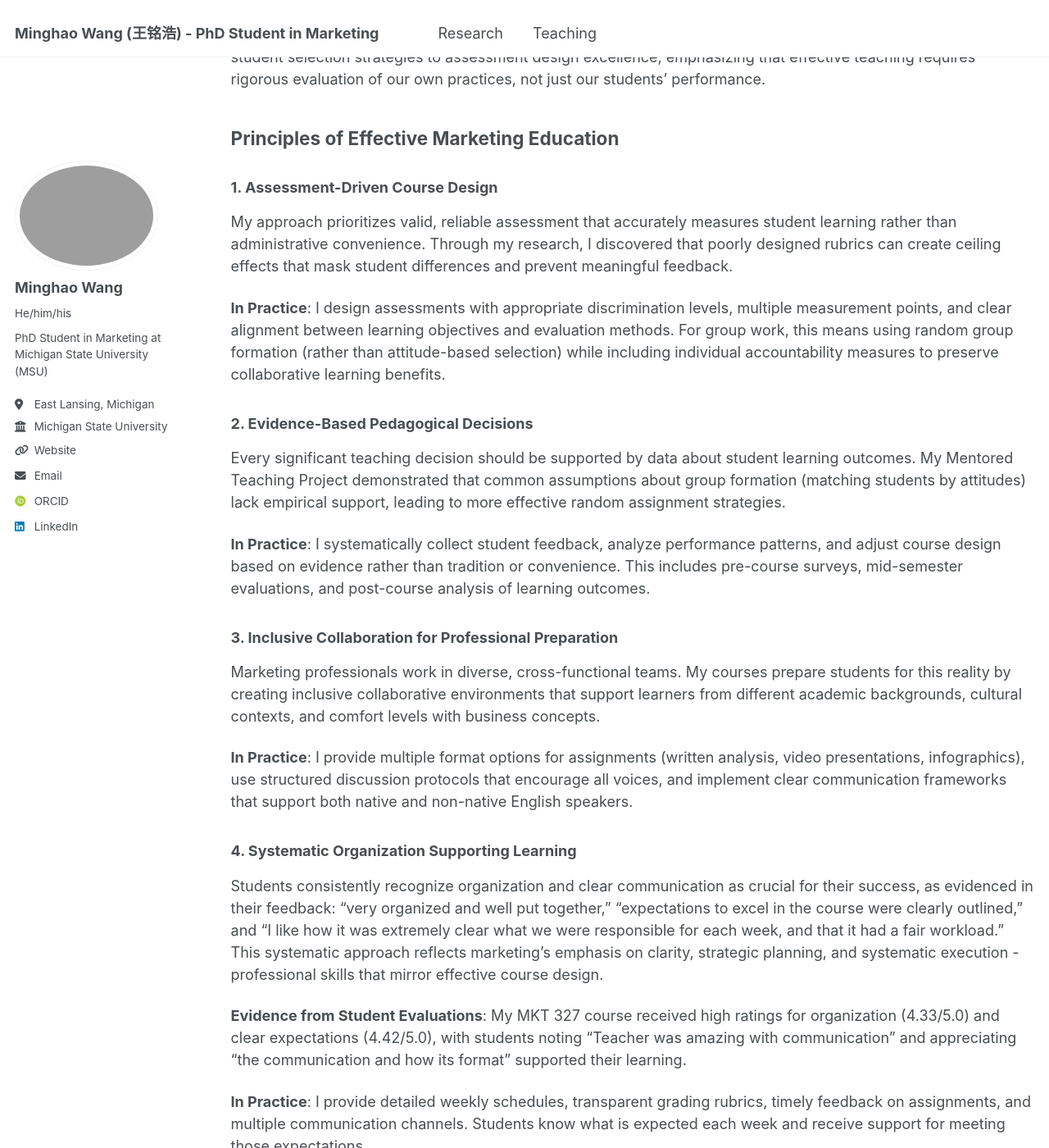
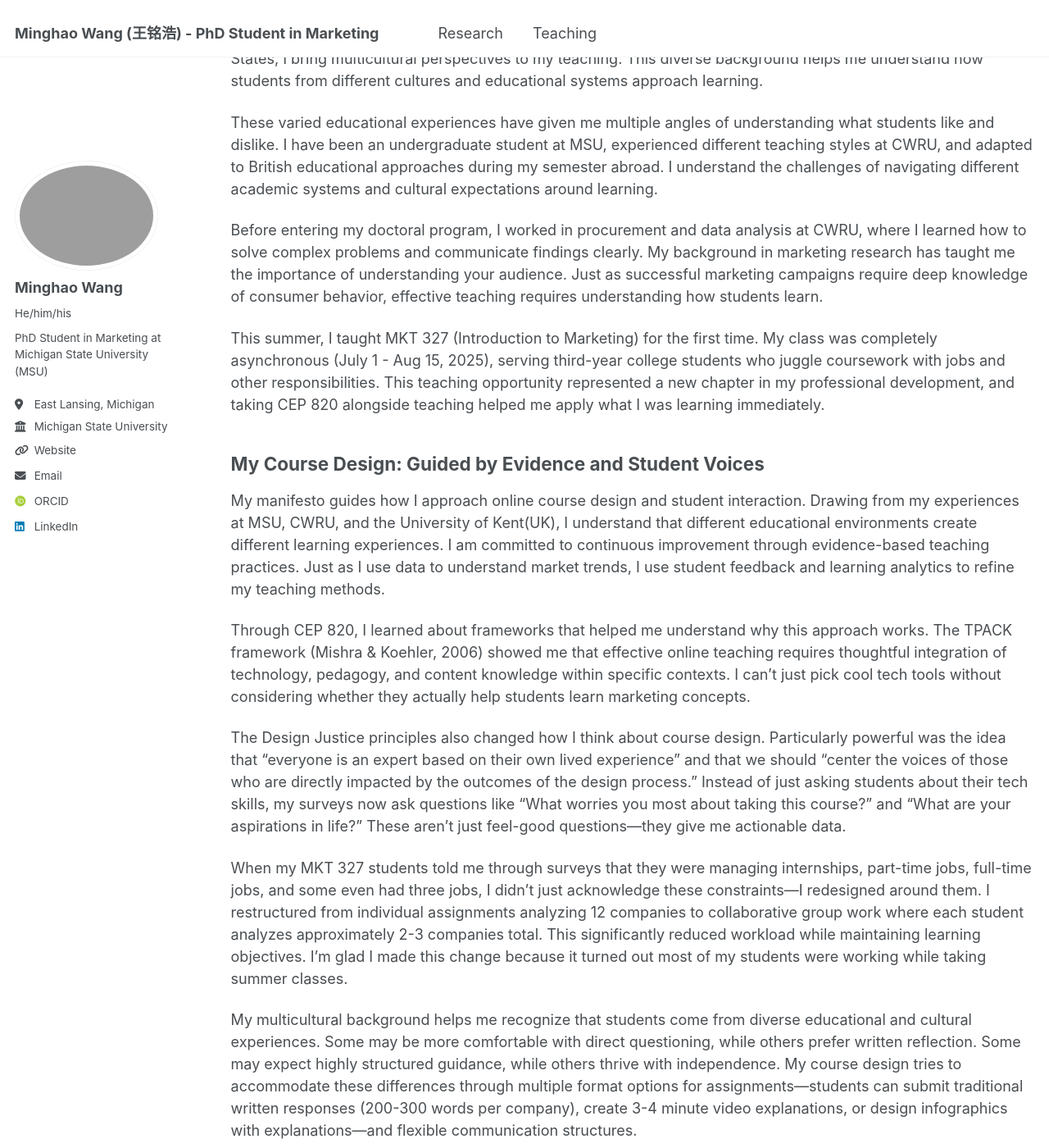
Before and after one commit to minghaowang-research/minghaowang-research.github.io, a Jekyll site: the page built from _teaching/teaching-philosophy.md, in a window 1280 px wide and 1400 px high, scrolled down 426 px. Shown: the whole window at 82% size. Built offline with Jekyll 4.4.1, drawn with Linux system fonts in a browser that asks for light colours; some web fonts are replaced; some of the changed text lies outside the part shown.

Commit message:
update again for teaching page

```diff
--- a/_teaching/teaching-philosophy.md
+++ b/_teaching/teaching-philosophy.md
@@ -8,110 +8,77 @@ author_profile: true
 ---
 
 <!-- excerpt-end -->
-## Evidence-Based Marketing Education for Diverse Learners
+# My Revisited Online Teaching Manifesto (Updated Aug 2025)
 
-## Core Teaching Philosophy
+## Who I Am: Personal and Professional Context
 
-My teaching philosophy centers on **evidence-based marketing education** that combines systematic assessment design with inclusive collaborative learning. Rather than relying on assumptions about student capabilities or preferences, I use data to understand how students learn and continuously refine my pedagogical approaches based on empirical evidence.
+My name is Minghao Wang, a first-year PhD student (started in Fall 2024) in Marketing at Michigan State University. My educational journey spans multiple institutions and countries, giving me diverse perspectives on learning and teaching. I earned two Bachelor's degrees from MSU - one in Supply Chain Management and in Psychology. I also hold two Master's degrees: an M.S. in Marketing Research from MSU and an M.S. in Management Business Analytics and Intelligence from Case Western Reserve University (CWRU).
 
-This philosophy evolved significantly through my Mentored Teaching Project, which revealed that **how we assess collaborative work matters more than how we form groups**. This fundamental insight shifted my focus from student selection strategies to assessment design excellence, emphasizing that effective teaching requires rigorous evaluation of our own practices, not just our students' performance.
+My international experience includes studying abroad at the University of Kent in the United Kingdom (Canterbury) for one semester during my psychology studies. As someone originally from China now studying in the United States, I bring multicultural perspectives to my teaching. This diverse background helps me understand how students from different cultures and educational systems approach learning.
 
-## Principles of Effective Marketing Education
+These varied educational experiences have given me multiple angles of understanding what students like and dislike. I have been an undergraduate student at MSU, experienced different teaching styles at CWRU, and adapted to British educational approaches during my semester abroad. I understand the challenges of navigating different academic systems and cultural expectations around learning.
 
-### 1. Assessment-Driven Course Design
+Before entering my doctoral program, I worked in procurement and data analysis at CWRU, where I learned how to solve complex problems and communicate findings clearly. My background in marketing research has taught me the importance of understanding your audience. Just as successful marketing campaigns require deep knowledge of consumer behavior, effective teaching requires understanding how students learn.
 
-My approach prioritizes valid, reliable assessment that accurately measures student learning rather than administrative convenience. Through my research, I discovered that poorly designed rubrics can create ceiling effects that mask student differences and prevent meaningful feedback.
+This summer, I taught MKT 327 (Introduction to Marketing) for the first time. My class was completely asynchronous (July 1 - Aug 15, 2025), serving third-year college students who juggle coursework with jobs and other responsibilities. This teaching opportunity represented a new chapter in my professional development, and taking CEP 820 alongside teaching helped me apply what I was learning immediately.
 
-**In Practice**: I design assessments with appropriate discrimination levels, multiple measurement points, and clear alignment between learning objectives and evaluation methods. For group work, this means using random group formation (rather than attitude-based selection) while including individual accountability measures to preserve collaborative learning benefits.
+## My Course Design: Guided by Evidence and Student Voices
 
-### 2. Evidence-Based Pedagogical Decisions
+My manifesto guides how I approach online course design and student interaction. Drawing from my experiences at MSU, CWRU, and the University of Kent(UK), I understand that different educational environments create different learning experiences. I am committed to continuous improvement through evidence-based teaching practices. Just as I use data to understand market trends, I use student feedback and learning analytics to refine my teaching methods.
 
-Every significant teaching decision should be supported by data about student learning outcomes. My Mentored Teaching Project demonstrated that common assumptions about group formation (matching students by attitudes) lack empirical support, leading to more effective random assignment strategies.
+Through CEP 820, I learned about frameworks that helped me understand why this approach works. The TPACK framework (Mishra & Koehler, 2006) showed me that effective online teaching requires thoughtful integration of technology, pedagogy, and content knowledge within specific contexts. I can't just pick cool tech tools without considering whether they actually help students learn marketing concepts.
 
-**In Practice**: I systematically collect student feedback, analyze performance patterns, and adjust course design based on evidence rather than tradition or convenience. This includes pre-course surveys, mid-semester evaluations, and post-course analysis of learning outcomes.
+The Design Justice principles also changed how I think about course design. Particularly powerful was the idea that "everyone is an expert based on their own lived experience" and that we should "center the voices of those who are directly impacted by the outcomes of the design process." Instead of just asking students about their tech skills, my surveys now ask questions like "What worries you most about taking this course?" and "What are your aspirations in life?" These aren't just feel-good questions—they give me actionable data.
 
-### 3. Inclusive Collaboration for Professional Preparation
+When my MKT 327 students told me through surveys that they were managing internships, part-time jobs, full-time jobs, and some even had three jobs, I didn't just acknowledge these constraints—I redesigned around them. I restructured from individual assignments analyzing 12 companies to collaborative group work where each student analyzes approximately 2-3 companies total. This significantly reduced workload while maintaining learning objectives. I'm glad I made this change because it turned out most of my students were working while taking summer classes.
 
-Marketing professionals work in diverse, cross-functional teams. My courses prepare students for this reality by creating inclusive collaborative environments that support learners from different academic backgrounds, cultural contexts, and comfort levels with business concepts.
+My multicultural background helps me recognize that students come from diverse educational and cultural experiences. Some may be more comfortable with direct questioning, while others prefer written reflection. Some may expect highly structured guidance, while others thrive with independence. My course design tries to accommodate these differences through multiple format options for assignments—students can submit traditional written responses (200-300 words per company), create 3-4 minute video explanations, or design infographics with explanations—and flexible communication structures.
 
-**In Practice**: I provide multiple format options for assignments (written analysis, video presentations, infographics), use structured discussion protocols that encourage all voices, and implement clear communication frameworks that support both native and non-native English speakers.
+## My Beliefs About Learning and Online Learning
 
-### 4. Systematic Organization Supporting Learning
+### Learning in General
 
-Students consistently recognize organization and clear communication as crucial for their success, as evidenced in their feedback: "very organized and well put together," "expectations to excel in the course were clearly outlined," and "I like how it was extremely clear what we were responsible for each week, and that it had a fair workload." This systematic approach reflects marketing's emphasis on clarity, strategic planning, and systematic execution - professional skills that mirror effective course design.
+I believe learning is most effective when it connects to students' existing knowledge and future goals. My experience studying psychology, supply chain management, marketing research, and business analytics has shown me that knowledge builds on previous understanding.
 
-**Evidence from Student Evaluations**: My MKT 327 course received high ratings for organization (4.33/5.0) and clear expectations (4.42/5.0), with students noting "Teacher was amazing with communication" and appreciating "the communication and how its format" supported their learning.
+My Chinese background, studying in the US, and also a semester in the UK taught me that different cultures approach learning differently. Some emphasize individual achievement, while others value collaborative knowledge building. Some prioritize theoretical understanding, while others focus on practical application. Effective teaching must recognize and accommodate these differences.
 
-**In Practice**: I provide detailed weekly schedules, transparent grading rubrics, timely feedback on assignments, and multiple communication channels. Students know what is expected each week and receive support for meeting those expectations.
+Students need opportunities to practice skills, receive feedback, and improve their work. As my CEP 820 instructor (Dr. Anne Heintz) mentioned, learning is iterative - we get better through repeated attempts and reflection. This is why I give students a full week for open exams and allow them to drop their lowest exam score.
 
-## Approach to Student Engagement
+### Online Learning Specifically
 
-### Three-Dimensional Engagement Strategy
+Online learning has unique challenges and opportunities. Bayne et al.'s (2020) "The Manifesto for Teaching Online" helped me understand that online education can be more human than many face-to-face experiences when designed thoughtfully. Their assertion that we should embrace the digital rather than see it as a poor substitute for in-person teaching resonated with my experience as an international student who often felt more comfortable participating in online discussions.
 
-Based on workshop learning about behavioral, emotional, and cognitive engagement, I design marketing courses that address all three dimensions:
+Through CEP 820, I learned about different types of communication that need to happen in online courses: content-related, planning of tasks, and social support (Haythornthwaite, 2008). In MKT 327, I design for all three through reflection prompts that help students process content ("Which company's marketing strategy is most sustainable?"), coordinate with peers ("How did working with your group help you understand these cases differently?"), and connect personally ("How will you use what you've learned in your future career?").
 
-**Behavioral Engagement**: Students actively participate through discussion boards, peer commentary on case analyses, and structured group roles (team leader, company analysts, editor/integrator).
+## What I've Learned from Teaching and CEP 820
 
-**Emotional Engagement**: I connect marketing concepts to students' personal interests through surveys and reflective activities, helping them see relevance to their career goals and current experiences.
+### Mistakes I Made and How to Avoid Them
 
-**Cognitive Engagement**: Case studies require students to apply marketing frameworks to real business problems, moving beyond memorization to analytical thinking and strategic reasoning.
+**Confusing Activity with Engagement:** Early in my course planning, I thought elaborate online tools would make me a better teacher. CEP 820 taught me that the most powerful online learning experiences often use simple technologies in sophisticated ways. My students needed clear group coordination systems and straightforward collaboration tools, not complex platforms they had to learn on top of learning marketing.
 
-### Technology Integration for Learning Enhancement
+**Overlooking Context:** Despite my multicultural background, I initially designed like everyone had perfect internet and quiet study spaces. The Design Justice principles made me actually build flexibility into my course structure, not just talk about it. This means multiple assignment formats, flexible deadlines when appropriate, and clear communication about requirements.
 
-Technology serves learning objectives rather than existing for its own sake. My multimodal approach provides synchronous collaboration opportunities while maintaining asynchronous accessibility for diverse schedules and time zones.
+**Treating Assessment as Measurement Rather Than Learning:** My quantitative background led me to focus on measurable outcomes without considering the learning process. Now I design assessments that help students learn while they're completing them. My reflection prompts ask students to connect marketing concepts to their professional goals, serving both formative and summative purposes.
 
-**Strategic Technology Use**: D2L discussion forums for peer learning, multiple digital format options for group presentations, and flexible collaboration tools that accommodate different technological comfort levels while building professional digital communication skills.
+### Key Insights
 
-## Creating Inclusive Learning Environments
+I now understand that effective online instruction requires the same systematic approach I bring to my marketing research. I collect data about student needs through surveys, analyze what's working through feedback, and iterate based on evidence. This empirical approach helps me understand which strategies work for which students under what conditions.
 
-### Supporting Diverse Student Backgrounds
+My goal is to create online learning experiences that draw from student diversity while serving their specific needs. My multicultural perspective reminds me that my students may come from backgrounds very different from my own. Some may be first-generation college students, others may be international students like I was, and still others may be returning to school after time in the workforce. Online learning should accommodate all of these paths.
 
-As an international instructor teaching diverse student populations, I recognize that marketing students arrive with varying levels of business knowledge, analytical preparation, and collaborative experience. My inclusive approach provides multiple entry points to challenging concepts.
+## My Commitment Moving Forward
 
-**Inclusive Practices**:
-- Multiple format options for demonstrating knowledge (accommodating different strengths)
-- Clear scaffolding from basic concepts to strategic application
-- Regular check-ins and feedback mechanisms to gauge classroom climate
-- International marketing examples that expose students to global perspectives
+I commit to using technology to enhance rather than replace human connection in learning. This means designing opportunities for meaningful interaction, creating space for student voice and choice, and never losing sight of the individual learners behind the screens. In practice, this translates to responsive email communication, flexible office hours that accommodate different schedules, and group work structures that build community while respecting individual circumstances.
 
-### Equity-Conscious Assessment
+I will continue to approach teaching with the same rigor I bring to my research, but always remembering that my students are people with complex lives, valuable experiences, and important goals. My job is to create learning experiences that fit into those lives and help students achieve those goals.
 
-My research revealed that assessment design significantly impacts which students appear successful. I work to create fair evaluation systems that measure learning rather than reflecting pre-existing advantages.
+As a first-time instructor who has now experienced both taking CEP 820 and teaching my first course simultaneously, I am committed to learning alongside my students and using that learning to create better educational experiences for everyone. The frameworks and principles I've learned will continue to guide my practice, but they will always be applied through the lens of my students' actual needs and contexts.
 
-**Equity Measures**: Individual accountability within group work, multiple opportunities to demonstrate mastery, transparent grading criteria, and assessment formats that don't penalize students for factors unrelated to marketing knowledge.
+## References
 
-## Professional Development and Growth Mindset
+Bayne, S., Evans, P., Ewins, R., Knox, J., Lamb, J., Macleod, H., O'Shea, C., Ross, J., Sheail, P., & Sinclair, C. (2020). *The manifesto for teaching online*. MIT Press.
 
-### Continuous Improvement Through Research
+Design Justice Network. (2020). *Design justice principles*. https://designjustice.org/
 
-My teaching practice integrates ongoing inquiry into student learning effectiveness. The Mentored Teaching Project exemplifies this commitment - when I observed unexpected patterns in group work, I designed systematic research to understand and improve my practices.
 
-**Research-Informed Teaching**: Regular analysis of student performance patterns, systematic collection of feedback data, and willingness to change proven ineffective practices based on evidence.
-
-### Institutional Mission Alignment
-
-My teaching aligns with MSU's land-grant mission by providing accessible, practical marketing education that serves diverse student populations. This means balancing theoretical frameworks with real-world applications while maintaining high academic standards.
-
-**Mission Integration**: Clear learning objectives connected to practical marketing skills, emphasis on collaborative problem-solving that mirrors professional environments, and accessible teaching methods that support student success regardless of background.
-
-## Future Teaching Applications
-
-### Short-Term Implementation (Current Academic Year)
-
-Based on my research findings and workshop learning:
-- Implement revised group work rubrics with appropriate discrimination levels
-- Continue using random group formation strategies (rather than attitude-based selection) supported by my research evidence
-- Add individual accountability measures within collaborative assignments
-- Continue systematic data collection on student learning outcomes
-
-### Long-Term Professional Development
-
-- Contribute to marketing education literature through publication of collaborative learning assessment research
-- Develop expertise in inclusive pedagogy that supports international students and diverse learners
-- Build connections between marketing education practice and broader scholarship of teaching and learning
-
-## Conclusion
-
-My teaching philosophy emphasizes evidence-based decision making, inclusive collaboration, and systematic assessment design in marketing education. This approach ensures that pedagogical choices serve student learning rather than instructor convenience, creates equitable opportunities for diverse learners to demonstrate knowledge, and prepares students for the collaborative, data-driven reality of modern marketing practice.
-
-The integration of research, reflection, and continuous improvement makes my teaching practice a scholarly endeavor that contributes to both student success and the broader marketing education community. This philosophy will continue evolving as I gather more evidence about effective teaching practices while maintaining its core commitment to inclusive, evidence-based marketing education.
+Mishra, P., & Koehler, M. J. (2006). Technological pedagogical content knowledge: A framework for teacher knowledge. *Teachers College Record*, 108(6), 1017-1054.
```
Also changed, not shown: _pages/teaching.md (+1 -1 lines).
